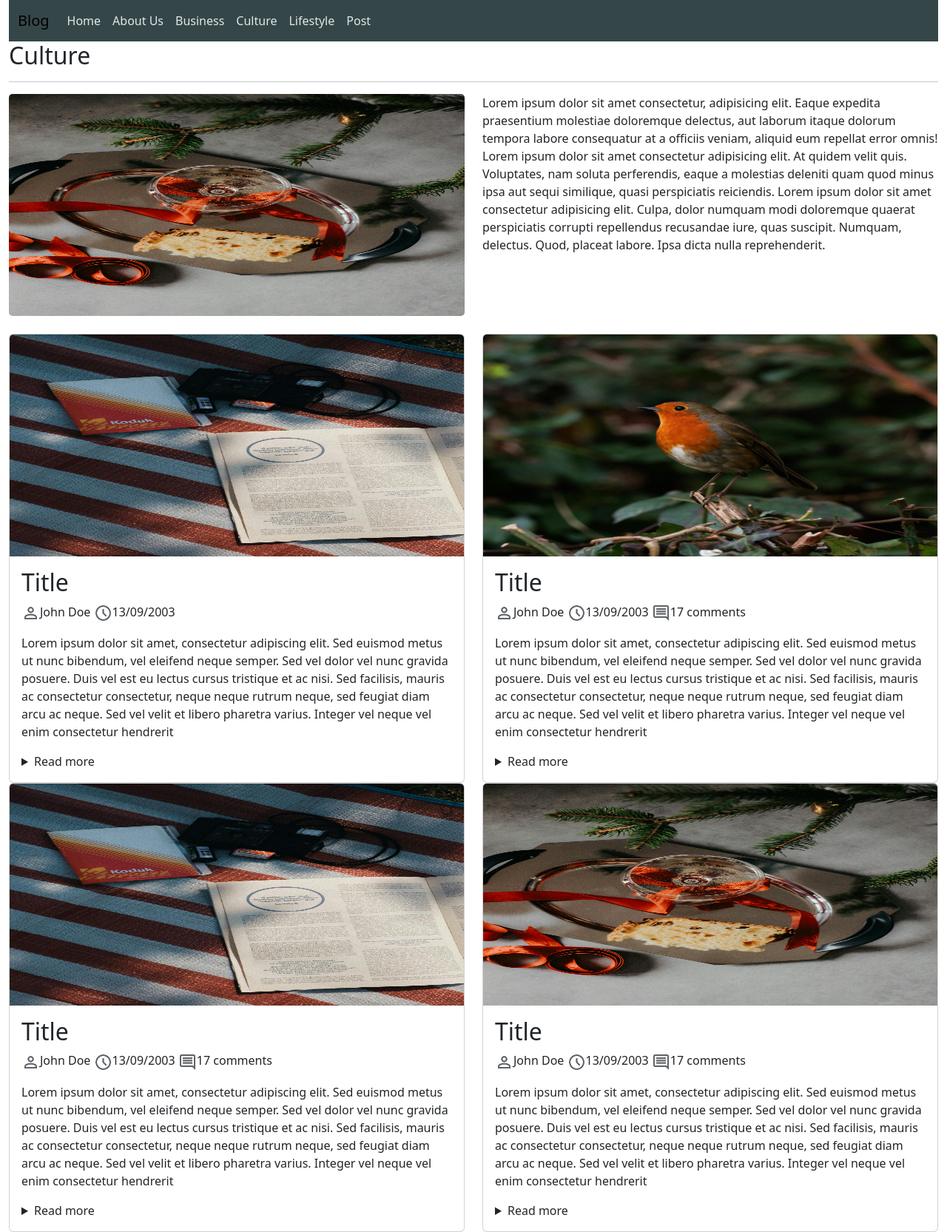
After one commit to Gideonngige/blog, a PHP site: page /culture.php in a window 1280 px wide. The commit adds this page. Shown: the whole page at 74% size. Run offline with PHP 8.4, Linux system fonts and the light colour scheme.

Commit message:
sunday night commit

```diff
--- /dev/null
+++ b/culture.css
@@ -0,0 +1,25 @@
+.bg-custom{
+    background-color: #354649;
+
+}
+.nav-link{
+    color: #E0E7E9;
+}
+.modal-style{
+    background-color:#354649 ;
+    color: #E0E7E9;
+    border-radius: 5px;
+    opacity: 0.5;
+}
+.modal-style p{
+    padding: 5px;
+}
+.btn-custom{
+    background-color: #354649;
+    color: #E0E7E9;
+    float: right;
+}
+.btn-custom2{
+    background-color: #354649;
+    color: #E0E7E9;
+}
--- /dev/null
+++ b/culture.php
@@ -0,0 +1,212 @@
+<!DOCTYPE html>
+<html lang="en">
+<head>
+    <meta charset="UTF-8">
+    <meta name="viewport" content="width=device-width, initial-scale=1.0">
+    <link href="https://cdn.jsdelivr.net/npm/bootstrap@5.3.3/dist/css/bootstrap.min.css" rel="stylesheet">
+  <script src="https://cdn.jsdelivr.net/npm/bootstrap@5.3.3/dist/js/bootstrap.bundle.min.js"></script>
+    <link rel="stylesheet" href="culture.css">
+    <title>culture</title>
+</head>
+<body>
+<div class="container-fluid">
+    <nav class="navbar navbar-expand-sm  bg-custom">
+  <div class="container-fluid">
+    <a class="navbar-brand" href="javascript:void(0)">Blog</a>
+    <button class="navbar-toggler" type="button" data-bs-toggle="collapse" data-bs-target="#mynavbar">
+      <span class="navbar-toggler-icon"></span>
+    </button>
+    <div class="collapse navbar-collapse" id="mynavbar">
+      <ul class="navbar-nav me-auto">
+        <li class="nav-item">
+          <a class="nav-link" href="javascript:void(0)">Home</a>
+        </li>
+        <li class="nav-item">
+          <a class="nav-link" href="javascript:void(0)">About Us</a>
+        </li>
+        <li class="nav-item">
+          <a class="nav-link" href="javascript:void(0)">Business</a>
+        </li>
+        <li class="nav-item">
+          <a class="nav-link" href="culture.php">Culture</a>
+        </li>
+        <li class="nav-item">
+          <a class="nav-link" href="javascript:void(0)">Lifestyle</a>
+        </li>
+        <li class="nav-item">
+          <a class="nav-link" href="post.php">Post</a>
+        </li>
+      </ul>
+    </div>
+  </div>
+ </nav>
+
+ <div>
+    <h2>Culture</h2><hr>
+    <div class="row">
+      <div class="col-sm-6">
+      <img src="assets\images\flower.jpg" class="card-img-top" alt="first" style="height:300px;border-radius:5px;">
+      </div>
+      <div class="col-sm-6">
+        <p>Lorem ipsum dolor sit amet consectetur, adipisicing elit. Eaque expedita praesentium molestiae doloremque delectus, aut laborum itaque dolorum tempora labore consequatur at a officiis veniam, aliquid eum repellat error omnis!
+          Lorem ipsum dolor sit amet consectetur adipisicing elit. At quidem velit quis. Voluptates, nam soluta perferendis, eaque a molestias deleniti quam quod minus ipsa aut sequi similique, quasi perspiciatis reiciendis.
+          Lorem ipsum dolor sit amet consectetur adipisicing elit. Culpa, dolor numquam modi doloremque quaerat perspiciatis corrupti repellendus recusandae iure, quas suscipit. Numquam, delectus. Quod, placeat labore. Ipsa dicta nulla reprehenderit.
+        </p>
+      </div>
+    </div><br>
+
+    <div class="row">
+        <div class="col-sm-6">
+            <div class="card">
+                <img src="assets\images\book.jpg" class="card-img-top" alt="first" style="height:300px">
+                <div class="card-body">
+                    <h2>Title</h2>
+                    <p><img src="assets\images\person.png" style="width:25px;height:25px" >John Doe <img src="assets\images\clock (2).png" style="width:25px;height:25px" >13/09/2003</p>
+                    <p>Lorem ipsum dolor sit amet, consectetur adipiscing elit. Sed euismod metus ut nunc bibendum, vel eleifend neque semper. Sed vel dolor vel nunc gravida posuere. Duis vel est eu lectus cursus tristique et ac nisi. Sed facilisis, mauris ac consectetur consectetur, neque neque rutrum neque, sed feugiat diam arcu ac neque. Sed vel velit et libero pharetra varius. Integer vel neque vel enim consectetur hendrerit
+                    <details>
+                      <summary>
+                        Read more
+                      </summary>
+                      <p>
+                        Lorem, ipsum dolor sit amet consectetur adipisicing elit. Repellat illo, cumque quisquam explicabo omnis tempore beatae alias maiores voluptates vel, laboriosam suscipit iure optio eveniet ad minus error dolorem obcaecati!
+                      </p>
+                      <img src="assets\images\comment.png" style="width:25px;height:25px" >
+                      <span data-bs-toggle="modal" data-bs-target="#myModal">17 comments</span>
+                      <button type="button" class="btn btn-custom" data-bs-toggle="modal" data-bs-target="#commentModal">Add comment</button>
+                    </details>
+                </div>
+            </div>
+        </div>
+        <div class="col-sm-6">
+        <div class="card">
+                <img src="assets\images\bird.jpg" class="card-img-top" alt="first" style="height:300px">
+                <div class="card-body">
+                    <h2>Title</h2>
+                    <p><img src="assets\images\person.png" style="width:25px;height:25px" >John Doe <img src="assets\images\clock (2).png" style="width:25px;height:25px" >13/09/2003  <img src="assets\images\comment.png" style="width:25px;height:25px" >17 comments</p>
+                    <p>Lorem ipsum dolor sit amet, consectetur adipiscing elit. Sed euismod metus ut nunc bibendum, vel eleifend neque semper. Sed vel dolor vel nunc gravida posuere. Duis vel est eu lectus cursus tristique et ac nisi. Sed facilisis, mauris ac consectetur consectetur, neque neque rutrum neque, sed feugiat diam arcu ac neque. Sed vel velit et libero pharetra varius. Integer vel neque vel enim consectetur hendrerit</p>
+                    <details>
+                      <summary>
+                        Read more
+                      </summary>
+                      <p>
+                        Lorem, ipsum dolor sit amet consectetur adipisicing elit. Repellat illo, cumque quisquam explicabo omnis tempore beatae alias maiores voluptates vel, laboriosam suscipit iure optio eveniet ad minus error dolorem obcaecati!
+                      </p
+                    </details>
+
+
+                </div>
+            </div>
+        </div>
+    </div>
+
+    <div class="row">
+        <div class="col-sm-6">
+            <div class="card">
+                <img src="assets\images\book.jpg" class="card-img-top" alt="first" style="height:300px">
+                <div class="card-body">
+                    <h2>Title</h2>
+                    <p><img src="assets\images\person.png" style="width:25px;height:25px" >John Doe <img src="assets\images\clock (2).png" style="width:25px;height:25px" >13/09/2003  <img src="assets\images\comment.png" style="width:25px;height:25px" >17 comments</p>
+                    <p>Lorem ipsum dolor sit amet, consectetur adipiscing elit. Sed euismod metus ut nunc bibendum, vel eleifend neque semper. Sed vel dolor vel nunc gravida posuere. Duis vel est eu lectus cursus tristique et ac nisi. Sed facilisis, mauris ac consectetur consectetur, neque neque rutrum neque, sed feugiat diam arcu ac neque. Sed vel velit et libero pharetra varius. Integer vel neque vel enim consectetur hendrerit
+                    <details>
+                      <summary>
+                        Read more
+                      </summary>
+                      <p>
+                        Lorem, ipsum dolor sit amet consectetur adipisicing elit. Repellat illo, cumque quisquam explicabo omnis tempore beatae alias maiores voluptates vel, laboriosam suscipit iure optio eveniet ad minus error dolorem obcaecati!
+                      </p
+                    </details>
+                </div>
+            </div>
+        </div>
+        <div class="col-sm-6">
+        <div class="card">
+                <img src="assets\images\flower.jpg" class="card-img-top" alt="first" style="height:300px">
+                <div class="card-body">
+                    <h2>Title</h2>
+                    <p><img src="assets\images\person.png" style="width:25px;height:25px" >John Doe <img src="assets\images\clock (2).png" style="width:25px;height:25px" >13/09/2003  <img src="assets\images\comment.png" style="width:25px;height:25px" >17 comments</p>
+                    <p>Lorem ipsum dolor sit amet, consectetur adipiscing elit. Sed euismod metus ut nunc bibendum, vel eleifend neque semper. Sed vel dolor vel nunc gravida posuere. Duis vel est eu lectus cursus tristique et ac nisi. Sed facilisis, mauris ac consectetur consectetur, neque neque rutrum neque, sed feugiat diam arcu ac neque. Sed vel velit et libero pharetra varius. Integer vel neque vel enim consectetur hendrerit</p>
+                    <details>
+                      <summary>
+                        Read more
+                      </summary>
+                      <p>
+                        Lorem, ipsum dolor sit amet consectetur adipisicing elit. Repellat illo, cumque quisquam explicabo omnis tempore beatae alias maiores voluptates vel, laboriosam suscipit iure optio eveniet ad minus error dolorem obcaecati!
+                      </p
+                    </details>
+
+
+                </div>
+            </div>
+        </div>
+    </div>
+ </div>
+</div>
+
+
+<!-- The Modal -->
+<div class="modal" id="myModal">
+  <div class="modal-dialog modal-dialog-centered modal-dialog-scrollable">
+    <div class="modal-content">
+
+      <!-- Modal Header -->
+      <div class="modal-header">
+        <h4 class="modal-title">Comments</h4>
+        <button type="button" class="btn-close" data-bs-dismiss="modal"></button>
+      </div>
+
+      <!-- Modal body -->
+      <div class="modal-body">
+        <div class="modal-style">
+          <h4>John Doe</h4><hr>
+          <p>Lorem ipsum, dolor sit amet consectetur adipisicing elit. Consectetur minima doloribus error quae et architecto voluptatum tempora rem assumenda pariatur. Labore numquam illo molestias provident natus maiores eius ut aperiam.</p>
+        </div>
+
+        <div class="modal-style">
+          <h4>Jane Doe</h4><hr>
+          <p>Lorem ipsum, dolor sit amet consectetur adipisicing elit. Consectetur minima doloribus error quae et architecto voluptatum tempora rem assumenda pariatur. Labore numquam illo molestias provident natus maiores eius ut aperiam.</p>
+        </div>
+        <div class="modal-style">
+          <h4>John Doe</h4><hr>
+          <p>Lorem ipsum, dolor sit amet consectetur adipisicing elit. Consectetur minima doloribus error quae et architecto voluptatum tempora rem assumenda pariatur. Labore numquam illo molestias provident natus maiores eius ut aperiam.</p>
+        </div>
+        <div class="modal-style">
+          <h4>Jane Doe</h4><hr>
+          <p>Lorem ipsum, dolor sit amet consectetur adipisicing elit. Consectetur minima doloribus error quae et architecto voluptatum tempora rem assumenda pariatur. Labore numquam illo molestias provident natus maiores eius ut aperiam.</p>
+        </div>
+      </div>
+
+      <!-- Modal footer -->
+      <div class="modal-footer">
+        <button type="button" class="btn btn-danger" data-bs-dismiss="modal">Close</button>
+      </div>
+    </div>
+  </div>
+</div>
+
+<!--add comment-->
+<div class="modal" id="commentModal">
+  <div class="modal-dialog modal-dialog-centered modal-dialog-scrollable">
+    <div class="modal-content">
+
+      <!-- Modal Header -->
+      <div class="modal-header">
+        <h4 class="modal-title">Add comment</h4>
+        <button type="button" class="btn-close" data-bs-dismiss="modal"></button>
+      </div>
+
+      <!-- Modal body -->
+      <div class="modal-body">
+        <form>
+          <div class="mb-3">
+            <label for="comment">Comment</label>
+            <textarea class="form-control" id="comment" rows="3"></textarea>
+          </div>
+          <button type="submit" class="btn btn-custom2">Submit</button>
+        </form>
+      </div>
+
+      <!-- Modal footer -->
+
+<!--end of add comment-->
+</body>
+</html>
--- a/post.php
+++ b/post.php
@@ -51,6 +51,8 @@
                     <option value="finance">Finance</option>
                     <option value="other">Other</option>
                 </select><br>
+                <label>Title</label>
+                <input type="text" name="title" class="form-control" placeholder="Your title goes here..." required>
                 <label>Upload Image</label>
                 <input type="button" name="upload" class="upload-btn" value="Upload" required>
                 <label>Blog</label>
```
Also changed, not shown: home.php (+14 -9 lines), assets/images/addcomment.png (added), assets/images/clock (2).png (added), assets/images/comment.png (added), assets/images/person.png (added), home.css (line endings or trailing spaces).
